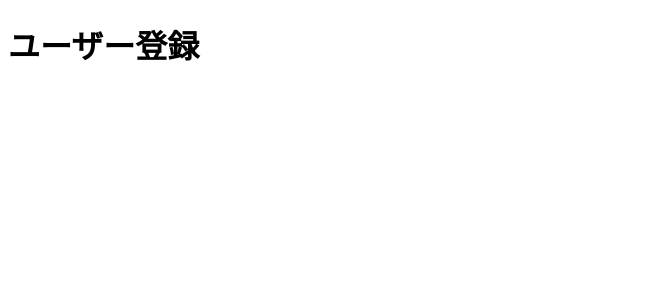
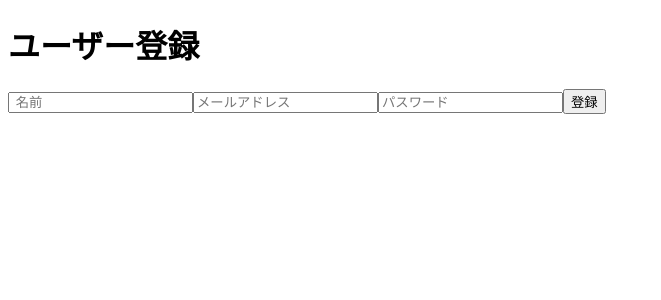
Before and after one commit to shuhei0720/next-market, a Next.js app: page /user/register in a window 1280 px wide. Shown: the top 300 px of the page, without its empty margins (0-661 px from the left). Built offline with nearby package versions, Linux system fonts and the light colour scheme.

Commit message:
'ユーザー登録画面のフロントを実装'

```diff
--- a/app/user/register/page.js
+++ b/app/user/register/page.js
@@ -1,7 +1,64 @@
+"use client";
+
+import { useState } from "react";
+
 const Register = () => {
+  const [name, setName] = useState("");
+  const [email, setEmail] = useState("");
+  const [password, setPassword] = useState("");
+  const handleSubmit = async (e) => {
+    e.preventDefault();
+    try {
+      const response = await fetch("http://localhost:3001/api/user/register", {
+        method: "POST",
+        headers: {
+          Accept: "application/json",
+          "Content-Type": "application/json",
+        },
+        body: JSON.stringify({
+          name: name,
+          email: email,
+          password: password,
+        }),
+      });
+      const jsonData = await response.json();
+      alert(jsonData.message);
+    } catch (err) {
+      alert("ユーザー登録失敗");
+    }
+  };
   return (
     <div>
       <h1>ユーザー登録</h1>
+      <form onSubmit={handleSubmit}>
+        <input
+          value={name}
+          onChange={(e) => {
+            setName(e.target.value);
+          }}
+          type="text"
+          name="name"
+          placeholder=" 名前"
+          required
+        />
+        <input
+          value={email}
+          onChange={(e) => setEmail(e.target.value)}
+          type="text"
+          name="email"
+          placeholder="メールアドレス"
+          required
+        />
+        <input
+          value={password}
+          onChange={(e) => setPassword(e.target.value)}
+          type="text"
+          name="password"
+          placeholder="パスワード"
+          required
+        />
+        <button>登録</button>
+      </form>
     </div>
   );
 };
```
